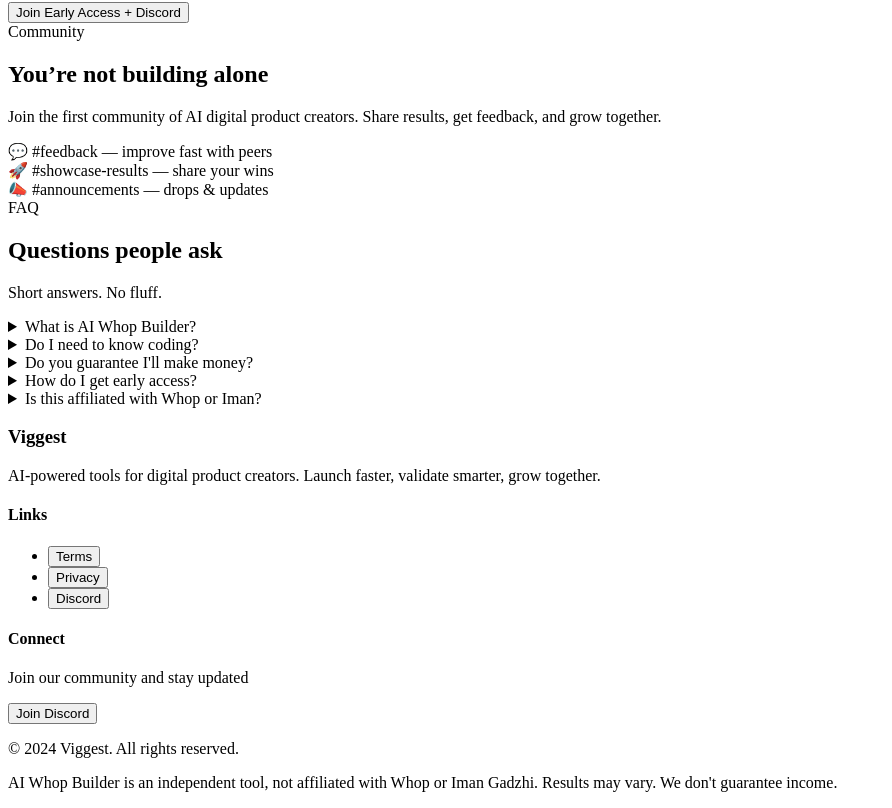
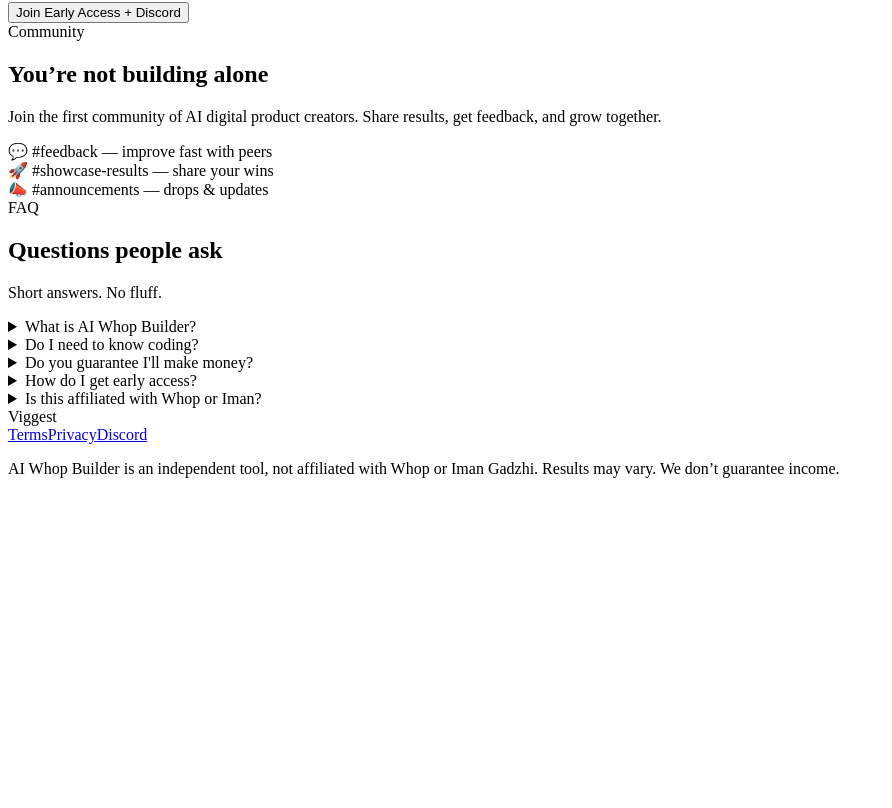
Before and after one commit to vigveel/AI-Whop-Builder_Viggest_2, a Next.js app: page / in a window 1280 px wide. Shown: the part 919-1727 px from the top of the page, without its empty margins (0-892 px from the left). After the commit the page ends 1413 px from the top, so only its background shows below. Built offline with nearby package versions, Linux system fonts and the light colour scheme.

Commit message:
Update Footer.js

```diff
--- a/components/Footer.js
+++ b/components/Footer.js
@@ -1,73 +1,19 @@
+import React from "react";
 
-import React from "react";
-import { mockData } from "../data/mock";
-
-const Footer = () => {
-  const { footer } = mockData;
-
-  const handleLinkClick = (link) => {
-    // Mock action - will be replaced with real functionality
-    alert(`Navigate to ${link} (Mock action)`);
-  };
-
+export default function Footer() {
   return (
-    <footer className="bg-secondary border-t border-border-subtle">
-      <div className="container mx-auto py-16">
-        <div className="grid grid-cols-1 md:grid-cols-4 gap-8">
-          {/* Company Section */}
-          <div className="md:col-span-2">
-            <h3 className="h3 text-primary-text mb-4">{footer.company}</h3>
-            <p className="body-md text-secondary-text max-w-md">
-              AI-powered tools for digital product creators. Launch faster, validate smarter, grow together.
-            </p>
-          </div>
-
-          {/* Links Section */}
-          <div>
-            <h4 className="h4 text-primary-text mb-4">Links</h4>
-            <ul className="space-y-2">
-              {footer.links.map((link, index) => (
-                <li key={index}>
-                  <button
-                    onClick={() => handleLinkClick(link)}
-                    className="body-md text-secondary-text hover:text-accent transition-colors cursor-pointer"
-                  >
-                    {link}
-                  </button>
-                </li>
-              ))}
-            </ul>
-          </div>
-
-          {/* Contact Section */}
-          <div>
-            <h4 className="h4 text-primary-text mb-4">Connect</h4>
-            <p className="body-md text-secondary-text mb-4">
-              Join our community and stay updated
-            </p>
-            <button
-              onClick={() => handleLinkClick('Discord')}
-              className="btn-secondary"
-            >
-              Join Discord
-            </button>
-          </div>
+    <footer className="py-10 px-6 border-t border-white/10 text-center text-sm text-secondary-text">
+      <div className="container mx-auto">
+        <div>Viggest</div>
+        <div className="mt-2">
+          <a href="#" className="underline mr-4">Terms</a>
+          <a href="#" className="underline mr-4">Privacy</a>
+          <a href="https://discord.gg/TU_INVITE" className="underline">Discord</a>
         </div>
-
-        {/* Bottom Section */}
-        <div className="border-t border-border-subtle mt-12 pt-8">
-          <div className="flex flex-col md:flex-row justify-between items-start md:items-center gap-4">
-            <p className="body-sm text-muted">
-              © 2024 {footer.company}. All rights reserved.
-            </p>
-            <p className="body-sm text-muted max-w-md text-left md:text-right">
-              {footer.disclaimer}
-            </p>
-          </div>
-        </div>
+        <p className="mt-3 opacity-70">
+          AI Whop Builder is an independent tool, not affiliated with Whop or Iman Gadzhi. Results may vary. We don’t guarantee income.
+        </p>
       </div>
     </footer>
   );
-};
-
-export default Footer;
+}
```
